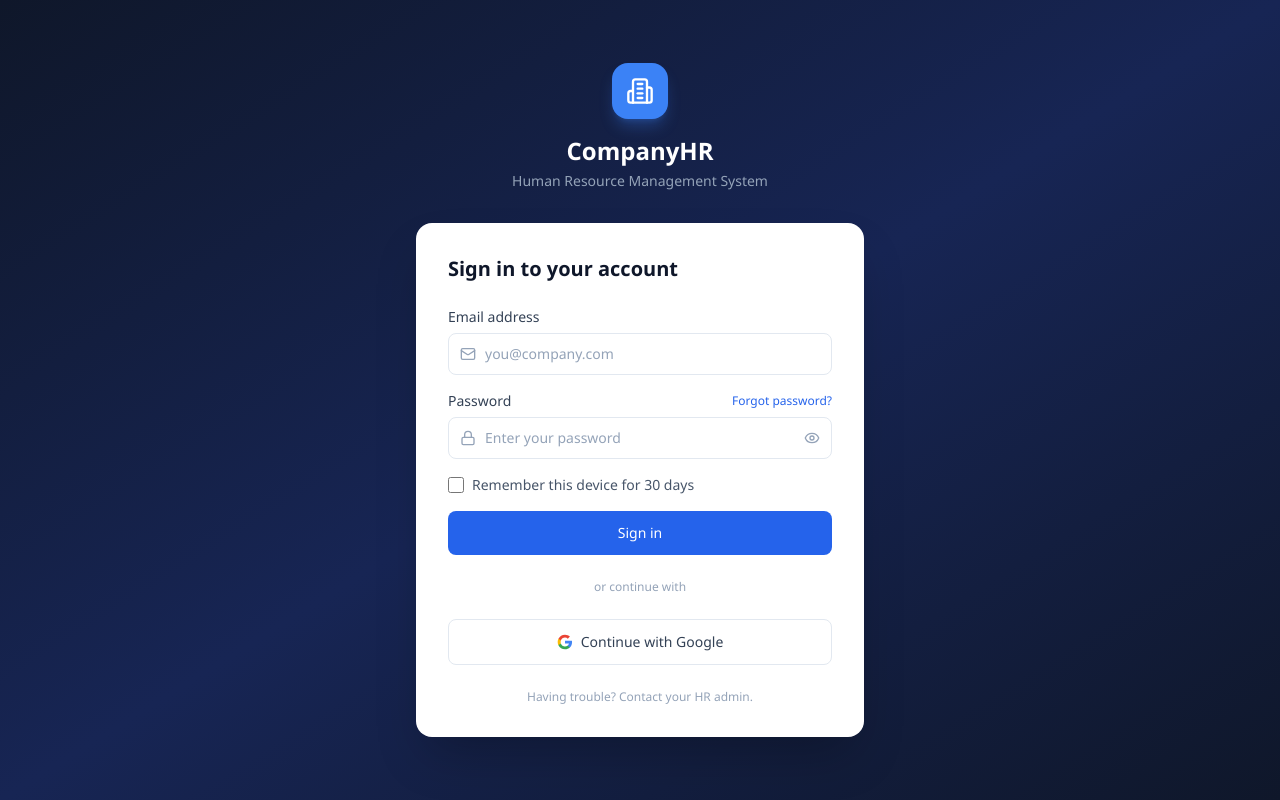
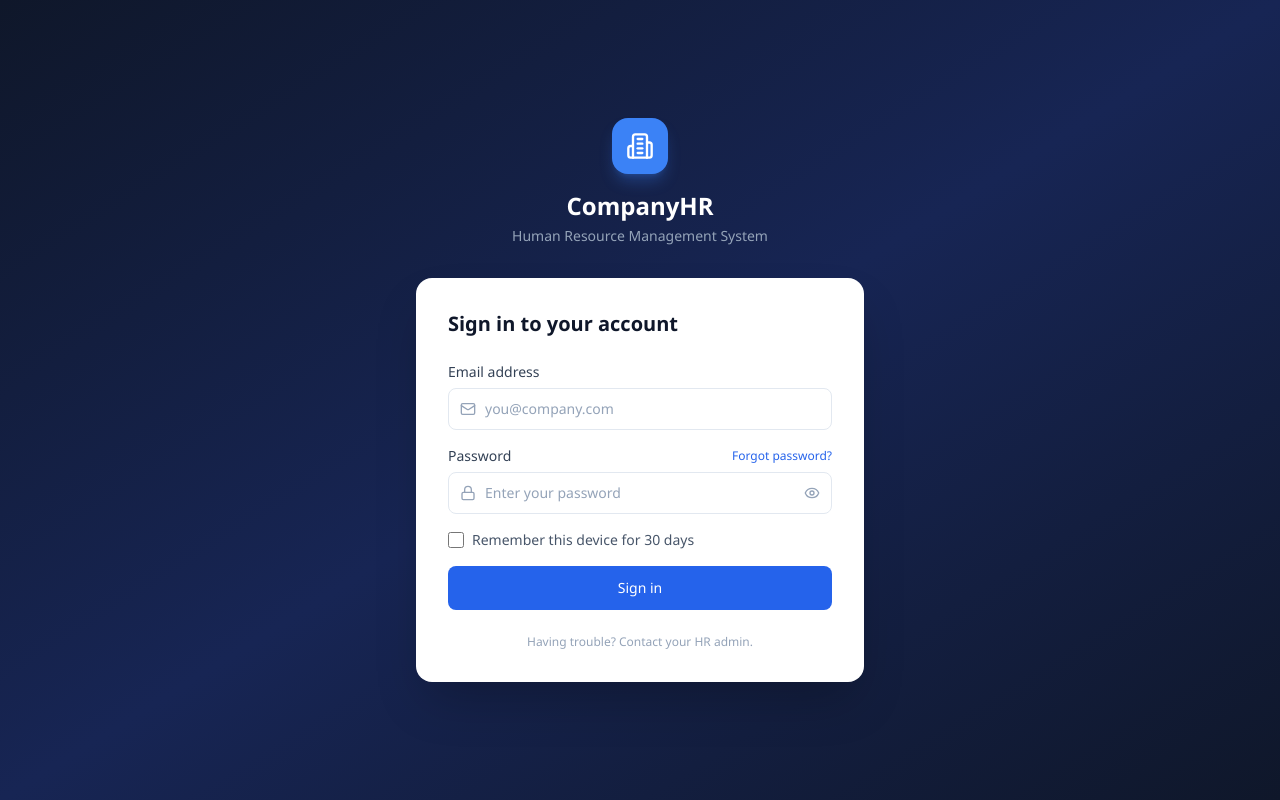
Before and after one commit to VeeranshFiaxe/HRMS, a Next.js app: page /auth/login in a window 1280 px wide. Built offline with nearby package versions, Linux system fonts and the light colour scheme.

Commit message:
Remove employee feature + no google sign in

```diff
--- a/src/app/admin/employees/page.tsx
+++ b/src/app/admin/employees/page.tsx
@@ -7,6 +7,7 @@ import Link from "next/link";
 import { format } from "date-fns";
 import { Users, Plus, Pencil } from "lucide-react";
 import { cn } from "@/lib/utils";
+import { DeleteEmployeeButton } from "@/components/admin/DeleteEmployeeButton";
 
 export default async function EmployeesPage() {
   const session = await getServerSession(authOptions);
@@ -104,6 +105,7 @@ export default async function EmployeesPage() {
                     <Pencil size={13} />
                     Edit
                   </Link>
+                  <DeleteEmployeeButton id={emp.id} name={emp.name} />
                 </td>
               </tr>
             ))}
--- a/src/app/auth/login/page.tsx
+++ b/src/app/auth/login/page.tsx
@@ -156,34 +156,7 @@ function LoginPageContent() {
             </button>
           </form>
 
-          {/* Divider */}
-          <div className="relative my-6">
-            <div className="absolute inset-0 flex items-center">
-              <div className="w-full border-t border-slate-200" />
-            </div>
-            <div className="relative flex justify-center text-xs text-slate-400 bg-white px-3">
-              or continue with
-            </div>
-          </div>
 
-          {/* Google */}
-          <button
-            onClick={handleGoogleLogin}
-            disabled={googleLoading}
-            className="btn-secondary w-full py-3"
-          >
-            {googleLoading ? (
-              <Loader2 size={16} className="animate-spin" />
-            ) : (
-              <svg className="w-4 h-4" viewBox="0 0 24 24">
-                <path fill="#4285F4" d="M22.56 12.25c0-.78-.07-1.53-.2-2.25H12v4.26h5.92c-.26 1.37-1.04 2.53-2.21 3.31v2.77h3.57c2.08-1.92 3.28-4.74 3.28-8.09z"/>
-                <path fill="#34A853" d="M12 23c2.97 0 5.46-.98 7.28-2.66l-3.57-2.77c-.98.66-2.23 1.06-3.71 1.06-2.86 0-5.29-1.93-6.16-4.53H2.18v2.84C3.99 20.53 7.7 23 12 23z"/>
-                <path fill="#FBBC05" d="M5.84 14.09c-.22-.66-.35-1.36-.35-2.09s.13-1.43.35-2.09V7.07H2.18C1.43 8.55 1 10.22 1 12s.43 3.45 1.18 4.93l2.85-2.22.81-.62z"/>
-                <path fill="#EA4335" d="M12 5.38c1.62 0 3.06.56 4.21 1.64l3.15-3.15C17.45 2.09 14.97 1 12 1 7.7 1 3.99 3.47 2.18 7.07l3.66 2.84c.87-2.6 3.3-4.53 6.16-4.53z"/>
-              </svg>
-            )}
-            <span>Continue with Google</span>
-          </button>
 
           <p className="text-center text-xs text-slate-400 mt-6">
             Having trouble? Contact your HR admin.
--- /dev/null
+++ b/src/components/admin/DeleteEmployeeButton.tsx
@@ -0,0 +1,43 @@
+"use client";
+
+import { useState } from "react";
+import { Trash2, Loader2 } from "lucide-react";
+import toast from "react-hot-toast";
+import { useRouter } from "next/navigation";
+
+export function DeleteEmployeeButton({ id, name }: { id: string; name: string }) {
+  const [loading, setLoading] = useState(false);
+  const router = useRouter();
+
+  const handleDelete = async () => {
+    if (!confirm(`Are you sure you want to deactivate ${name}? They will no longer be able to log in.`)) return;
+
+    setLoading(true);
+    try {
+      const res = await fetch(`/api/employees/${id}`, { method: "DELETE" });
+      const data = await res.json();
+
+      if (data.success) {
+        toast.success(`Employee ${name} deactivated`);
+        router.refresh();
+      } else {
+        toast.error(data.error || "Failed to delete employee");
+      }
+    } catch {
+      toast.error("Network error");
+    } finally {
+      setLoading(false);
+    }
+  };
+
+  return (
+    <button
+      onClick={handleDelete}
+      disabled={loading}
+      className="inline-flex items-center gap-1.5 text-sm text-red-600 hover:text-red-700 font-medium ml-4"
+    >
+      {loading ? <Loader2 size={13} className="animate-spin" /> : <Trash2 size={13} />}
+      Delete
+    </button>
+  );
+}
```
